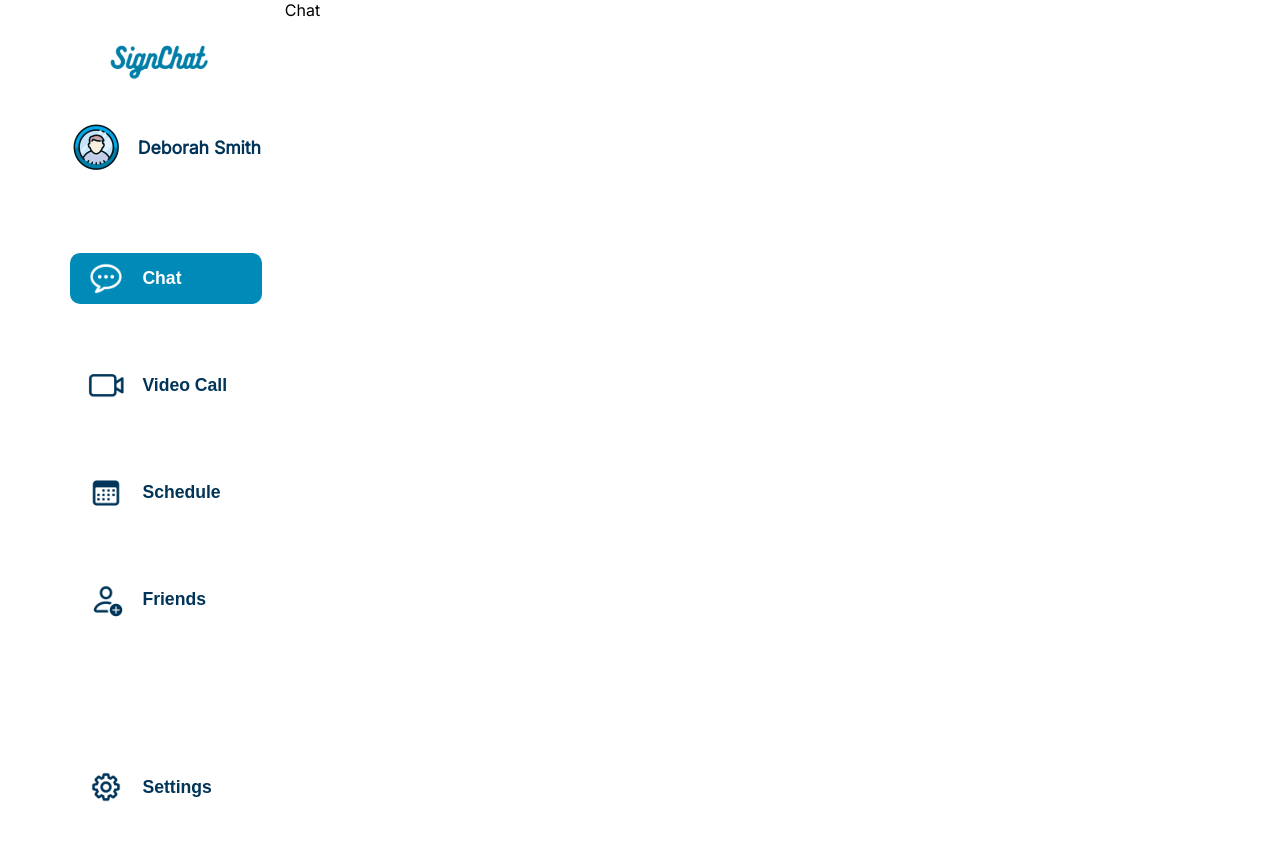
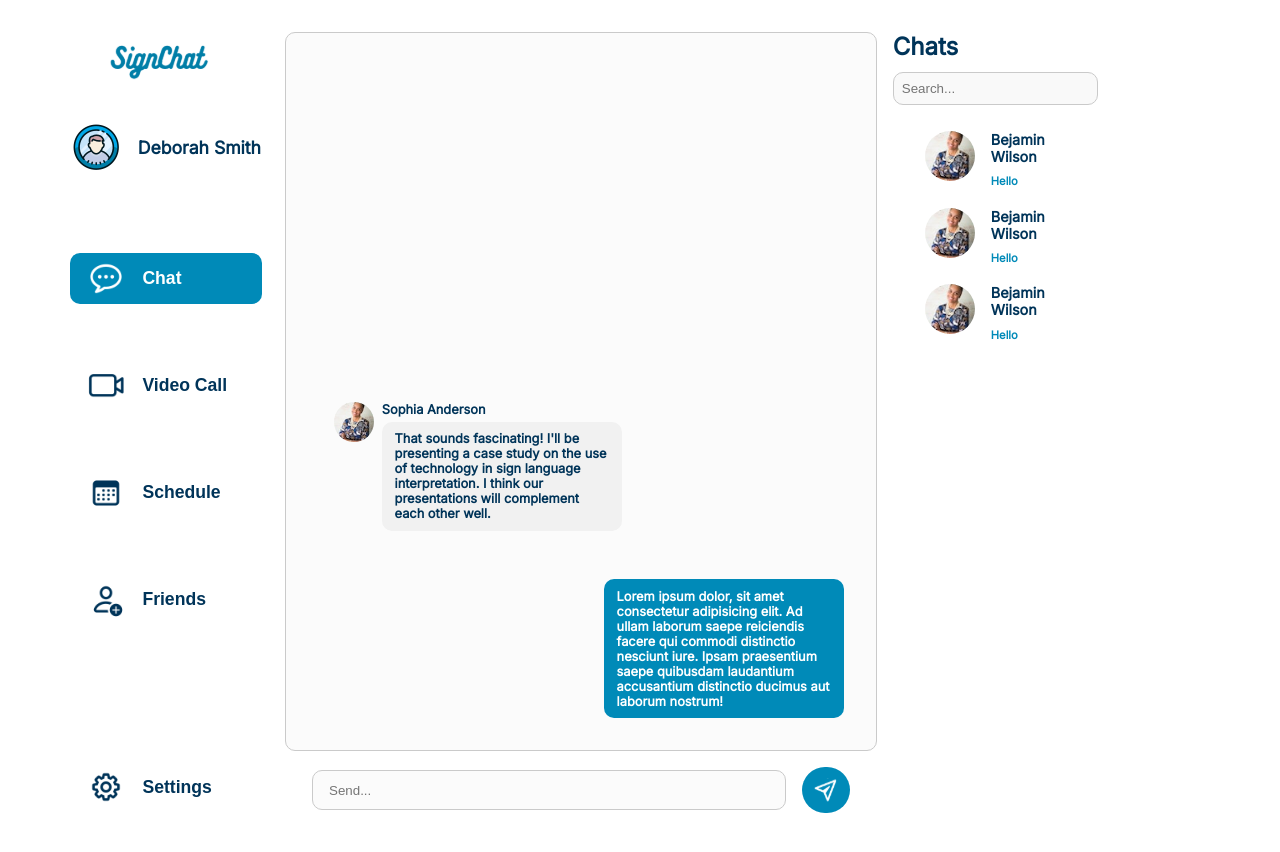
Before and after one commit to SignLink/Signchat-Frontend, a React (Create React App) app: page /user/chat in a window 1280 px wide. Shown: the top 852 px of the page. Built offline with nearby package versions, Linux system fonts and the light colour scheme.

Commit message:
added UI for chat and send button

```diff
--- a/src/User Chat Page/User Chat Components/UserChatBox.css
+++ b/src/User Chat Page/User Chat Components/UserChatBox.css
@@ -0,0 +1,106 @@
+.user-chatbox-main {
+    width: 50%;
+    margin-top: 2rem;
+    position: relative;
+
+}
+
+.user-chatbox {
+    border: 1px solid var(--popup-border-color);
+
+    max-height: 85%;
+    min-height: 30rem;
+    height: 49rem;
+    border-radius: 10px;
+    background-color: rgb(251, 251, 251);
+    display: flex;
+    flex-direction: column-reverse;
+    overflow-y: auto;
+    padding: 1rem;
+
+}
+
+.main-user-chats {
+    display: flex;
+    align-items: flex-end;
+    padding: 1rem;
+    flex-direction: column;
+    gap: 2rem;
+}
+
+.main-user-chat {
+    background-color: var(--nav-font-color);
+    color: white;
+    font-weight: 700;
+    font-size: .8rem;
+    padding: .6rem .8rem;
+    border-radius: 10px;
+    max-width: 15rem;
+    width: 100%
+}
+
+.other-user-chats {
+    padding: 1rem;
+}
+
+.other-user-chat-info {
+    display: flex;
+    gap: .5rem;
+    font-size: .8rem;
+    margin: 1rem;
+}
+
+.other-user-chat-info img {
+    width: 40px;
+    height: 40px;
+}
+
+.other-user-chat-info span {
+    font-weight: 700;
+    color: var(--font-color);
+}
+
+.other-user-chat-message {
+    margin-top: .3rem;
+    padding: .6rem .8rem;
+    font-weight: 600;
+    color: var(--font-color);
+    background-color: #f1f1f1;
+    max-width: 15rem;
+    width: 100%;
+    border-radius: 10px;
+}
+.user-chats-send-main{
+    margin-top: 1rem;
+   width: 100%;
+   display: flex;
+   justify-content: center;
+   align-items: center;
+   gap: 1rem;
+}
+.user-chats-send-main input{
+    width: 80%;
+    height: 2.5rem;
+    padding: 1rem;
+    border: 1px solid var(--popup-border-color);
+    background-color: rgb(251, 251, 251);
+    border-radius: 10px;
+
+}
+.user-chats-send-main button{
+    border-radius: 50px;
+    background-color: var(--nav-font-color);
+    border: none;
+    width: 3rem;
+    display: flex;
+    justify-content: center;
+    align-items: center;
+    padding: .5rem;
+}
+.user-chats-send-main button:hover{
+    cursor: pointer;
+}
+.user-chats-send-main button img{
+    width: 30px;
+    height: 30px;
+}
--- a/src/User Chat Page/User Chat Components/UserChatBox.tsx
+++ b/src/User Chat Page/User Chat Components/UserChatBox.tsx
@@ -1,12 +1,41 @@
 import React from "react";
+import "./UserChatBox.css";
+import profile from '../../Images/christina-morillo-profile.svg'
+import send from '../../Icons/sent.svg'
 
 function UserChatBox() {
   return (
     <div className="user-chatbox-main">
       <div className="user-chatbox">
-        Chat
+        <div className="main-user-chats">
+          <div className="main-user-chat">
+            <p>
+              Lorem ipsum dolor, sit amet consectetur adipisicing elit. Ad ullam
+              laborum saepe reiciendis facere qui commodi distinctio nesciunt
+              iure. Ipsam praesentium saepe quibusdam laudantium accusantium
+              distinctio ducimus aut laborum nostrum!
+            </p>
+          </div>
+        </div>
+        <div className="other-user-chats">
+          <div className="other-user-chat-info">
+            <img src={profile} alt="profile-pic" />
+            <div className="chat">
+              <span>Sophia Anderson</span>
+              <div className="other-user-chat-message">
+                That sounds fascinating! I'll be presenting a case study on the
+                use of technology in sign language interpretation. I think our
+                presentations will complement each other well.
+              </div>
+            </div>
+          </div>
+        </div>
       </div>
       <div className="user-send-message"></div>
+      <div className="user-chats-send-main">
+        <input type="text" className="send-input" placeholder="Send..." />
+        <button className="user-chat-send-button"><img src={send} alt="send" /></button>
+      </div>
     </div>
   );
 }
--- /dev/null
+++ b/src/User Chat Page/User Chat Components/UserChats.css
@@ -0,0 +1,71 @@
+.user-chats-main {
+    margin-top: 2rem;
+    height: 47rem;
+    width: 20%;
+}
+
+.search-chat {
+    padding: 0rem 1rem 1rem 1rem;
+}
+
+.search-chat span {
+    font-size: 1.5rem;
+    color: var(--font-color);
+    font-weight: 700;
+    display: block;
+    margin-bottom: .7rem;
+
+}
+
+.search-chat input {
+    border: 1px solid #CACACA;
+    background: #F9F9F9;
+    padding: .5rem;
+    border-radius: 10px;
+    width: 100%;
+}
+
+.search-chat input:focus {
+    outline: none;
+    border: 2px solid #008AB8;
+    background-color: white;
+}
+
+.chats {
+    padding: 0rem 2rem;
+    overflow-y: auto;
+}
+
+.individual-chats {
+    display: flex;
+    gap: 1rem;
+    padding: .6rem 1rem;
+}
+
+.individual-chats:hover {
+    background-color: rgba(0, 138, 184, 0.07);
+    border-radius: 10px;
+    cursor: pointer;
+}
+
+.individual-chats img {
+    width: 50px;
+    height: 50px;
+}
+
+.individual-chats-info span:nth-child(1) {
+    font-size: .9rem;
+    font-weight: 700;
+    color: var(--font-color);
+}
+
+.individual-chats-info span:nth-child(2) {
+    font-size: .7rem;
+
+}
+
+.individual-chats-info {
+    display: flex;
+    flex-direction: column;
+    gap: .6rem;
+}
--- /dev/null
+++ b/src/User Chat Page/User Chat Components/UserChats.tsx
@@ -0,0 +1,60 @@
+import { ReactElement, useState } from "react";
+import "./UserChats.css";
+import profilePic from "../../Images/christina-morillo-profile.svg";
+
+function UserChats() {
+  const chatsOject = [
+    {
+      chatName: "Bejamin Wilson",
+    },
+    {
+      chatName: "Bejamin Wilson",
+    },
+    {
+      chatName: "Bejamin Wilson",
+    },
+  ];
+  const [chatLists, setChatLists] = useState(chatsOject);
+  const [newChatColor, setNewChatColor] = useState("#008AB8");
+
+  let chats: ReactElement;
+  if (chatLists.length === 0) {
+    chats = (
+      <div className="empty-message">
+        <span>No New Chats</span>
+      </div>
+    );
+  } else {
+    chats = (
+      <>
+        {chatLists.map(function (friendChats, index) {
+          return (
+            <div className="individual-chats" key={index}>
+              <div className="persons-profile">
+                <img src={profilePic} alt="profile-pic" />
+              </div>
+              <div className="individual-chats-info">
+                <span>{friendChats.chatName}</span>
+                <span style={{ color: newChatColor, fontWeight: "700" }}>
+                  Hello
+                </span>
+              </div>
+            </div>
+          );
+        })}
+      </>
+    );
+  }
+
+  return (
+    <div className="user-chats-main">
+      <div className="search-chat">
+        <span>Chats</span>
+        <input type={"search"} placeholder="Search..." />
+      </div>
+      <div className="chats">{chats}</div>
+    </div>
+  );
+}
+
+export default UserChats;
--- a/src/User Chat Page/UserChatPage.tsx
+++ b/src/User Chat Page/UserChatPage.tsx
@@ -1,6 +1,7 @@
 import MainWrapper from "../Main Components/MainWrapper";
 import UserNavigation from "../User Main Components/UserNavigation";
 import UserChatBox from "./User Chat Components/UserChatBox";
+import UserChats from "./User Chat Components/UserChats";
 import './UserChatPage.css'
 
 function UserChatPage() {
@@ -9,6 +10,7 @@ function UserChatPage() {
       <div className="user-chat-main">
         <UserNavigation />
         <UserChatBox/>
+        <UserChats/>
       </div>
     </MainWrapper>
   );
```
